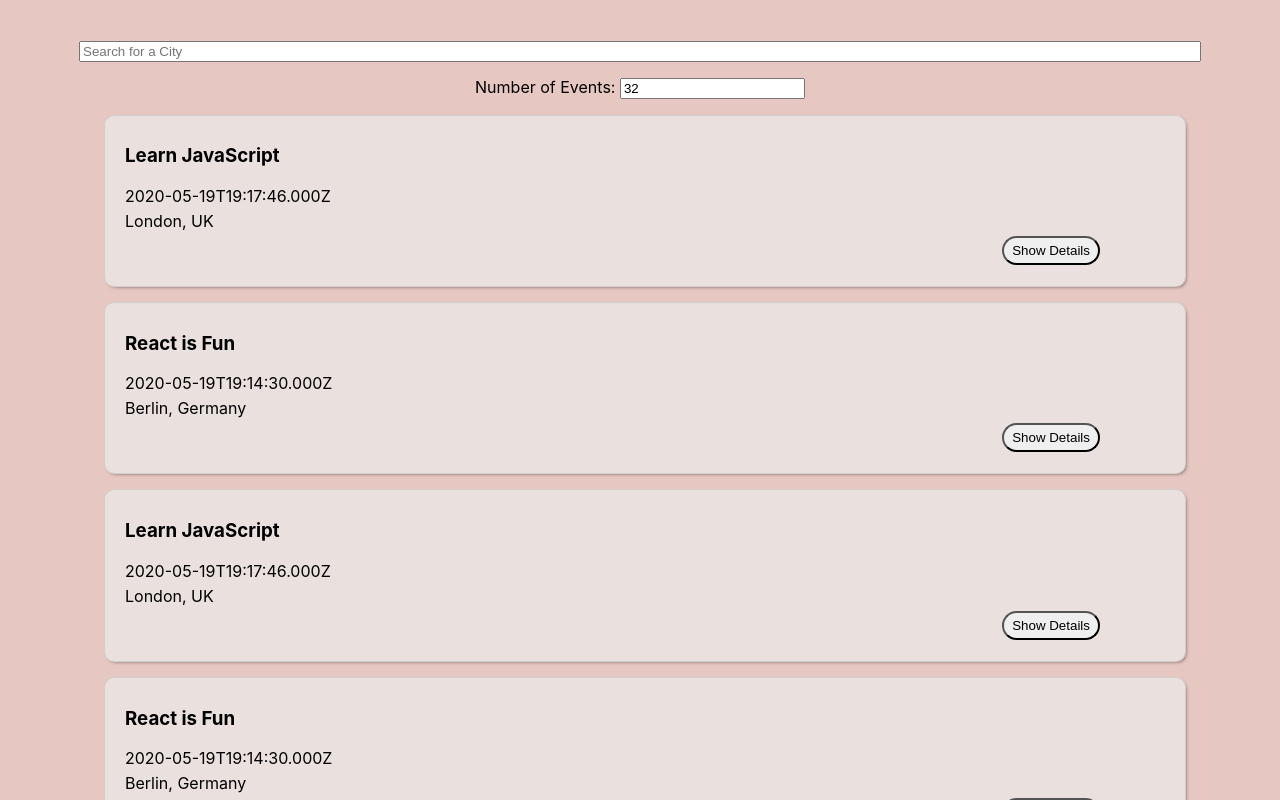
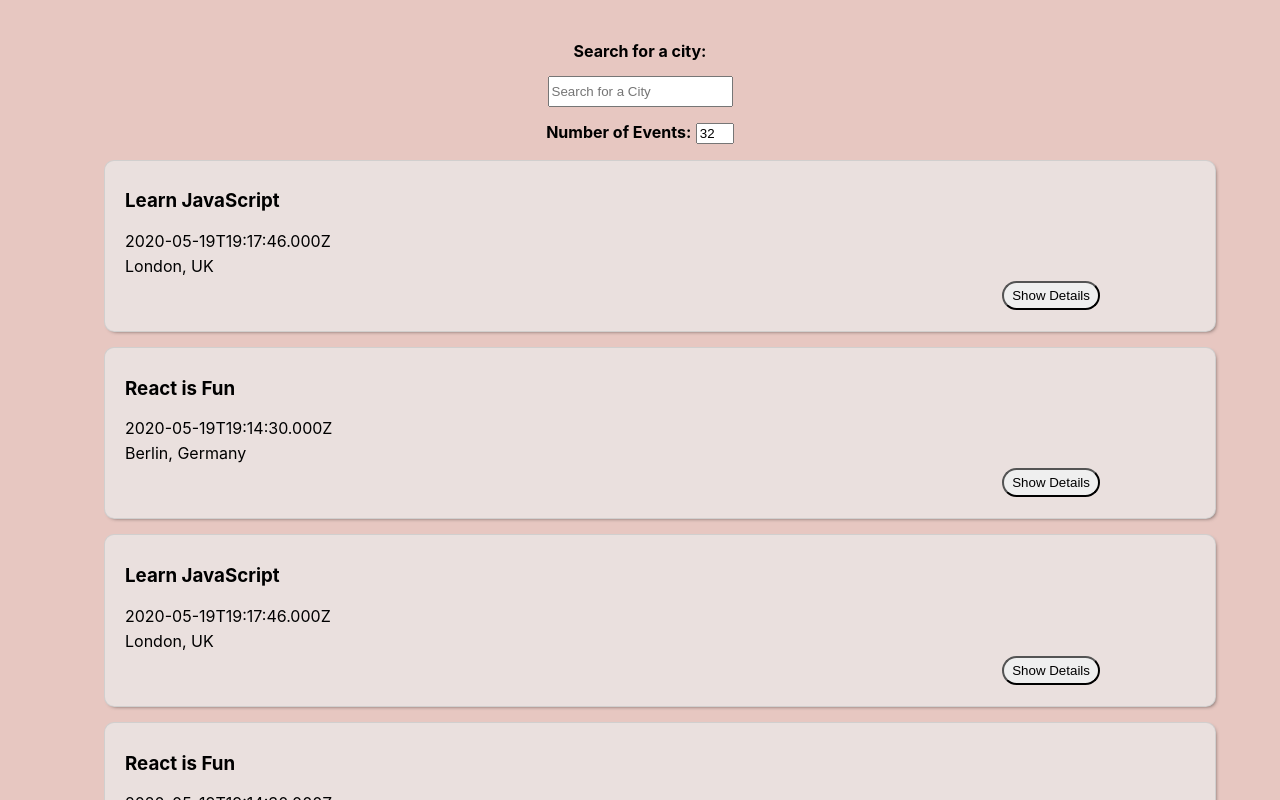
Before and after one commit to kayashley/meet-up, a React (Create React App) app: page / in a window 1280 px wide. Shown: the top 800 px of the page. Built offline with nearby package versions, Linux system fonts and the light colour scheme; what atatus-spa would draw is missing.

Commit message:
updated css

```diff
--- a/src/App.css
+++ b/src/App.css
@@ -20,29 +20,32 @@ p {
 }
 
 #city-search {
-  text-align: center;
-  display: flex;
-  flex-direction: column;
   margin: auto;
   position: relative;
   padding: 15px;
+  width: 300px;
+}
+
+.city {
+  margin-top: 15px;
+  height: 25px;
 }
 
 .suggestions {
-  width: 200px;
+  width: 150px;
   position: absolute;
-  top: 40px;
-  align-items: center;
+  top: 80px;
   list-style: none;
   margin: 0;
   box-shadow: 10px 10px 15px -15px rgba(0, 0, 0, 0.75);
   border-radius: 4px;
   background-color: var(--suggestions-list-color);
+  margin-left: 55px;
 }
 
 .suggestions > li {
   text-align: left;
-  padding: 8px 6px 8px 10px;
+  padding: 2px 3px 2px 5px;
   cursor: default;
   transition: filter 0.5s;
 }
@@ -58,9 +61,13 @@ p {
   color: var(--suggestions-hover-color);
 }
 
+.number-of-events-input {
+  width: 30px;
+}
+
 .event {
   padding: 10px 20px 50px;
-  margin-right: 30px;
+  margin: auto;
   margin-bottom: 15px;
   text-align: left;
   border: 1px solid #ccccccce;
--- a/src/components/CitySearch.js
+++ b/src/components/CitySearch.js
@@ -42,6 +42,8 @@ const CitySearch = ({ allLocations, setCurrentCity, setInfoAlert }) => {
 
   return (
     <div id="city-search">
+      <label>
+        <b>Search for a city: </b>
         <input
           type="text"
           className="city"
@@ -50,6 +52,8 @@ const CitySearch = ({ allLocations, setCurrentCity, setInfoAlert }) => {
           onFocus={() => setShowSuggestions(true)}
           onChange={handleInputChanged}
         />
+      </label>
+
       {showSuggestions ? (
         <ul className="suggestions">
           {suggestions.map((suggestion) => {
--- a/src/components/NumberOfEvents.js
+++ b/src/components/NumberOfEvents.js
@@ -22,7 +22,9 @@ const NumberOfEvents = ({ setCurrentNOE, setErrorAlert }) => {
 
   return (
     <div id="number-of-events">
-      <label htmlFor="number-of-events-input">Number of Events: </label>
+      <label htmlFor="number-of-events-input">
+        <b>Number of Events:</b>{" "}
+      </label>
       <input
         type="text"
         id="number-of-events-input"
```
Lines whose indentation alone changed are shown as unchanged.
